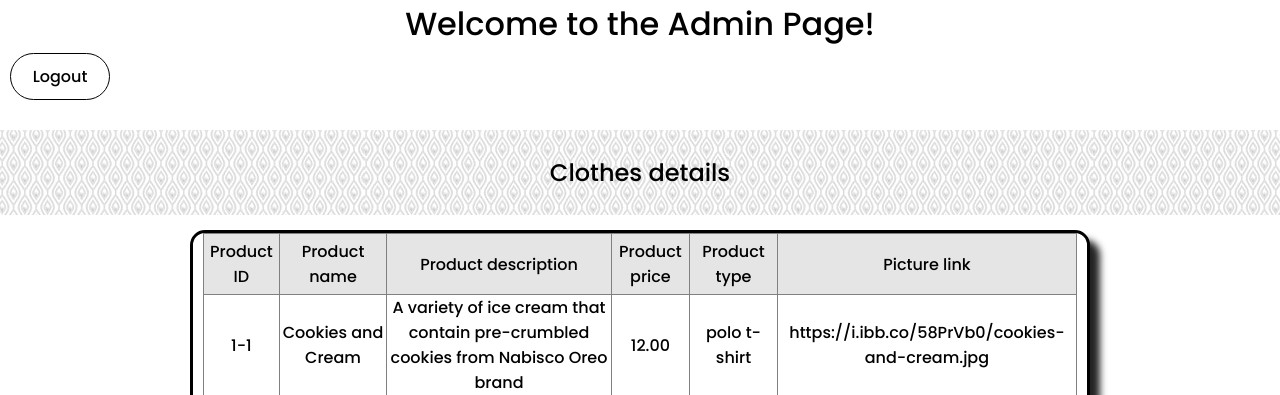
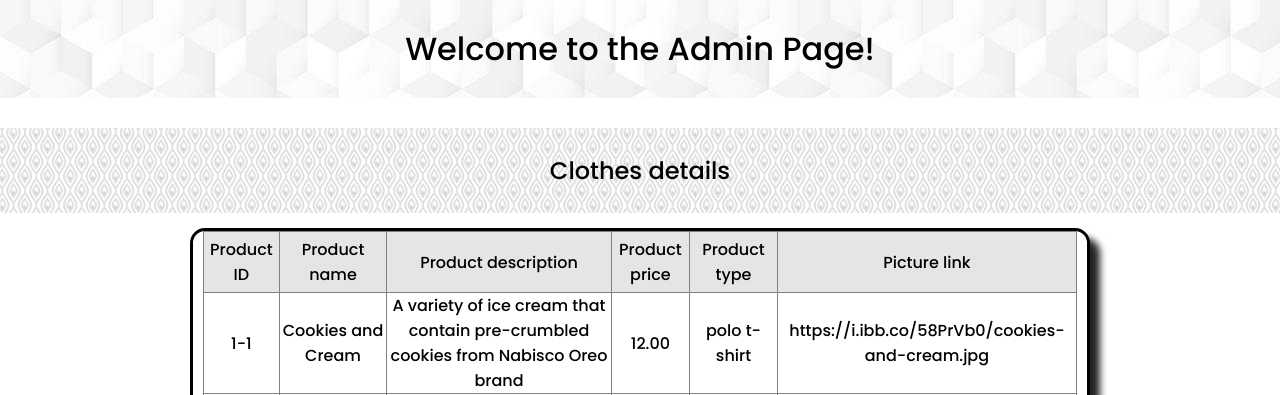
Before and after one commit to smhaf/donpollo, a PHP site: page /admin.php in a window 1280 px wide. Shown: the top 395 px of the page. Run offline with PHP 8.4, Linux system fonts and the light colour scheme; a user stored in the database is signed in; data comes from the database, SQL or seed files in the repository; data that the repository does not hold is empty.

Commit message:
alhamdulillah

```diff
--- a/admin.php
+++ b/admin.php
@@ -32,7 +32,6 @@ function confirmation() {
 </head>
 <body>
     <h1>Welcome to the Admin Page!</h1>
-    <a class="btnLogOut" onClick = 'confirmation()'>Logout</a>
     <h2>Clothes details</h2> <!-- ++++++++++++++++++++++++ FOOD DETAILS ++++++++++++++++++++++++++++ -->
     <div class="food-container">
         <form action="prod.php" method="post">
@@ -278,6 +277,9 @@ function confirmation() {
         </div>
     </div>
     </div>
+    <div class="logbtn">
+        <button class="btnLogOut" onClick='confirmation()'>Log Out</button>
+    </div>
 </body>
 <?php
     mysqli_close($dbconn);
--- a/adminCSS.css
+++ b/adminCSS.css
@@ -26,6 +26,11 @@ table th{
 h1{
     text-align: center;
     margin-bottom: 0;
+    background-color: #808080;
+    margin-bottom: 15px;
+    padding: 25px;
+    background-image: url(pics/backgroundhome.jpg);
+
 }
 
 h2{
@@ -118,3 +123,10 @@ table{
     background-color: pink;
     box-shadow: 0px 10px 7px rgb(255, 149, 167);
 }
+
+.logbtn{
+    display: flex;
+    justify-content: center;
+    align-items: center;
+    height: 20vh; /* Optional: This centers the button vertically within the viewport */
+}
```
Also changed, not shown: loginCSS.css (line endings or trailing spaces).
